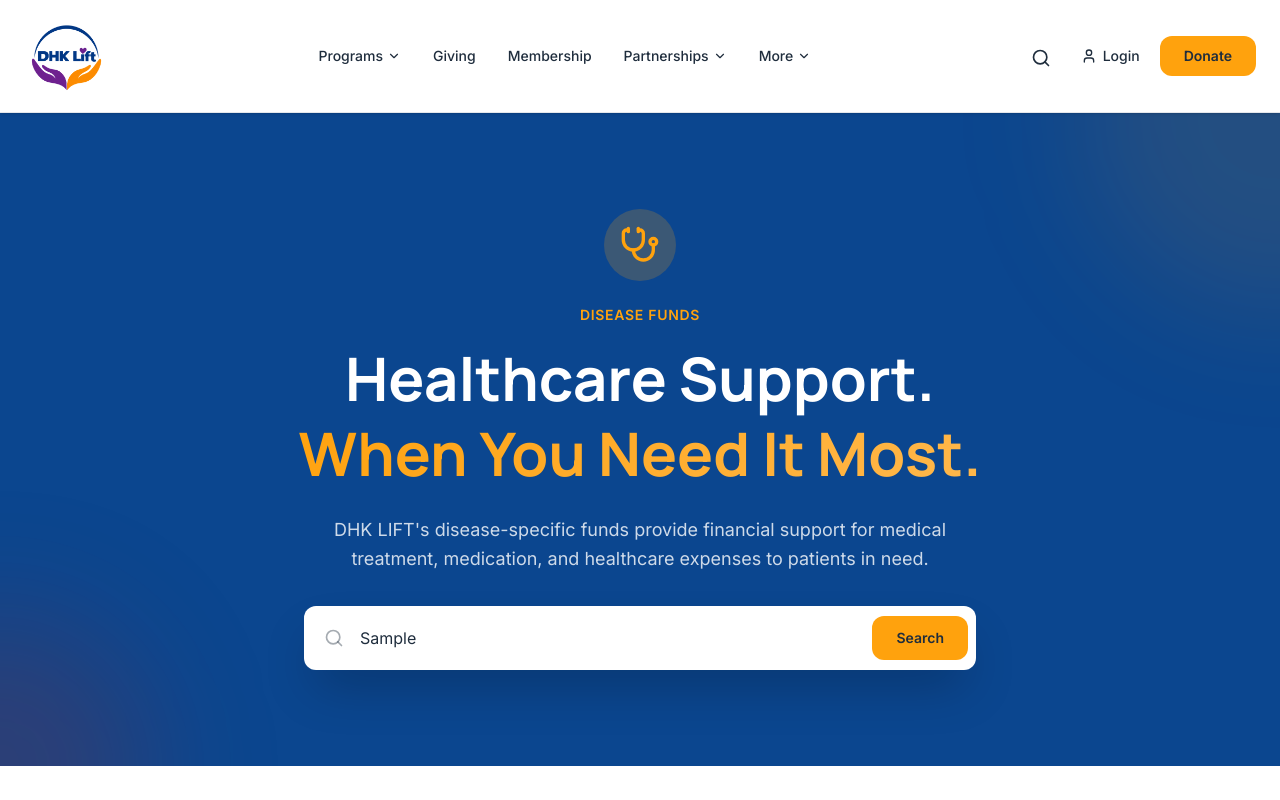
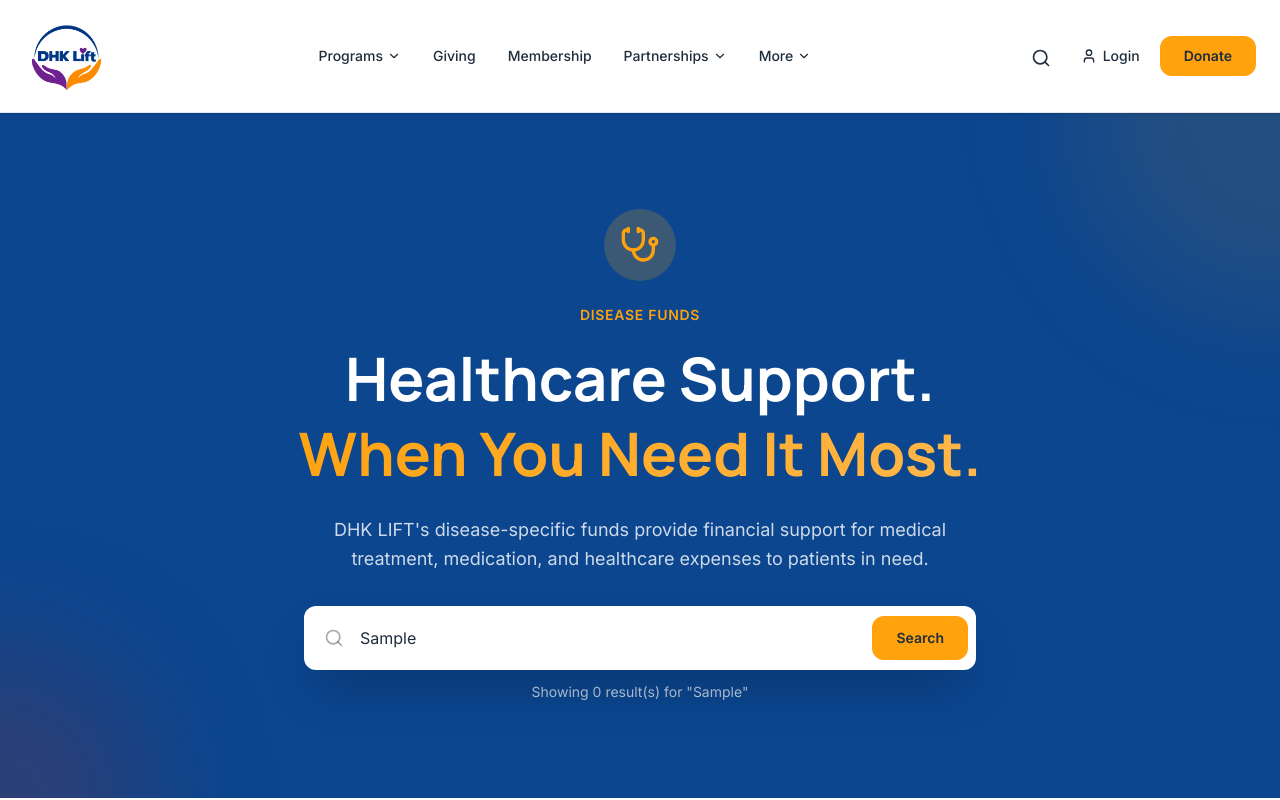
Before and after one commit to thewildleafshop/dhk-lift, a Next.js app: page /healthcare/funds in a window 1280 px wide. Both pictures are taken after typing "Sample" into the empty fields and a click on the button "Search". Shown: the top 800 px of the page. Built offline with nearby package versions, Linux system fonts and the light colour scheme.

Commit message:
Fixed Start Giving button to scroll to causes section

```diff
--- a/app/(public)/giving/page.tsx
+++ b/app/(public)/giving/page.tsx
@@ -158,7 +158,8 @@
       </section>
 
       {/* ================= CAUSES GRID ================= */}
-      <section className="max-w-container mx-auto px-6 py-16 md:py-24">
+      {/* ✅ id="causes" add kiya taake Start Giving button yahan scroll kare */}
+      <section id="causes" className="max-w-container mx-auto px-6 py-16 md:py-24">
         <div className="text-center mb-12">
           <h2 className="font-display text-3xl md:text-4xl font-bold text-navy">
             Choose Your Cause
@@ -300,6 +301,7 @@
             communities, and creating a better world.
           </p>
           <div className="mt-8 flex flex-wrap gap-4 justify-center">
+            {/* ✅ href="#causes" kar diya taake Choose Your Cause section par scroll ho */}
             <Link
               href="#causes"
               className="btn-lift bg-gold text-ink font-semibold px-8 py-4 rounded-input hover:bg-gold/90 transition-colors shadow-lg flex items-center gap-2"
--- a/app/(public)/healthcare/funds/page.tsx
+++ b/app/(public)/healthcare/funds/page.tsx
@@ -1,8 +1,10 @@
+"use client";
+
 import Link from "next/link";
+import { useState, useMemo } from "react";
 import {
   Heart,
   Search,
-  Filter,
   ChevronRight,
   Stethoscope,
   Activity,
@@ -17,8 +19,6 @@
   CheckCircle,
   Users,
   DollarSign,
-  TrendingUp,
-  Clock,
   Building2,
 } from "lucide-react";
 
@@ -170,6 +170,26 @@
 
 // ============ MAIN COMPONENT ============
 export default function DiseaseFundsPage() {
+  const [searchQuery, setSearchQuery] = useState("");
+  const [activeFilter, setActiveFilter] = useState("all");
+
+  // ✅ Filter funds based on search and status
+  const filteredFunds = useMemo(() => {
+    return funds.filter((fund) => {
+      const matchesSearch =
+        fund.name.toLowerCase().includes(searchQuery.toLowerCase()) ||
+        fund.disease.toLowerCase().includes(searchQuery.toLowerCase()) ||
+        fund.description.toLowerCase().includes(searchQuery.toLowerCase());
+
+      const matchesFilter =
+        activeFilter === "all" ||
+        (activeFilter === "active" && fund.status === "Active") ||
+        (activeFilter === "paused" && fund.status === "Paused");
+
+      return matchesSearch && matchesFilter;
+    });
+  }, [searchQuery, activeFilter]);
+
   const stats = {
     totalFunds: funds.length,
     activeFunds: funds.filter((f) => f.status === "Active").length,
@@ -207,13 +227,23 @@
               <Search className="absolute left-5 top-1/2 -translate-y-1/2 w-5 h-5 text-ink/40" />
               <input
                 type="text"
+                value={searchQuery}
+                onChange={(e) => setSearchQuery(e.target.value)}
                 placeholder="Search by disease, condition, or fund name..."
                 className="w-full pl-14 pr-32 py-4 md:py-5 rounded-input border-0 bg-white text-ink placeholder:text-ink/40 focus:outline-none focus:ring-4 focus:ring-gold/30 shadow-2xl text-base"
               />
-              <button className="absolute right-2 top-1/2 -translate-y-1/2 bg-gold text-ink font-semibold px-6 py-3 rounded-input hover:bg-gold/90 transition-colors text-sm">
+              <button
+                type="button"
+                className="absolute right-2 top-1/2 -translate-y-1/2 bg-gold text-ink font-semibold px-6 py-3 rounded-input hover:bg-gold/90 transition-colors text-sm"
+              >
                 Search
               </button>
             </div>
+            {searchQuery && (
+              <p className="text-white/70 text-sm mt-3">
+                Showing {filteredFunds.length} result(s) for "{searchQuery}"
+              </p>
+            )}
           </div>
         </div>
       </section>
@@ -248,26 +278,50 @@
       <section className="max-w-container mx-auto px-6 py-8">
         <div className="bg-white rounded-card p-4 shadow-sm border border-gray-100">
           <div className="flex flex-wrap gap-2">
-            {categories.map((cat, i) => (
+            {categories.map((cat) => {
+              const isActive = activeFilter === cat.id;
+              return (
                 <button
                   key={cat.id}
+                  onClick={() => setActiveFilter(cat.id)}
                   className={`px-4 py-2 rounded-full text-sm font-medium transition-all ${
-                  i === 0
-                    ? "bg-navy text-white"
+                    isActive
+                      ? "bg-navy text-white shadow-sm"
                       : "bg-cloud text-ink/70 hover:bg-navy/5 hover:text-navy"
                   }`}
                 >
                   {cat.label}
                 </button>
-            ))}
+              );
+            })}
           </div>
         </div>
       </section>
 
       {/* ================= FUNDS GRID ================= */}
       <section className="max-w-container mx-auto px-6 pb-16 md:pb-24">
+        {filteredFunds.length === 0 ? (
+          <div className="bg-white rounded-card p-12 text-center border border-gray-100">
+            <Search className="w-12 h-12 text-ink/30 mx-auto mb-4" />
+            <h3 className="font-display text-xl font-bold text-navy">
+              No Funds Found
+            </h3>
+            <p className="text-ink/60 mt-2">
+              Try a different search term or filter.
+            </p>
+            <button
+              onClick={() => {
+                setSearchQuery("");
+                setActiveFilter("all");
+              }}
+              className="mt-6 text-navy font-semibold hover:text-gold transition-colors"
+            >
+              Clear Filters
+            </button>
+          </div>
+        ) : (
           <div className="grid grid-cols-1 md:grid-cols-2 lg:grid-cols-3 gap-6">
-          {funds.map((fund) => {
+            {filteredFunds.map((fund) => {
               const Icon = fund.icon;
               const utilization = (fund.committed / fund.totalRaised) * 100;
 
@@ -277,7 +331,6 @@
                   href={`/healthcare/funds/${fund.slug}`}
                   className="card-hover bg-white rounded-card shadow-sm border border-gray-100 overflow-hidden flex flex-col group"
                 >
-                {/* Header */}
                   <div className="p-6 pb-0">
                     <div className="flex items-start justify-between mb-4">
                       <div className={`${fund.bgColor} rounded-full p-3`}>
@@ -299,7 +352,6 @@
                     </p>
                   </div>
 
-                {/* Stats */}
                   <div className="p-6 flex-1 flex flex-col justify-end">
                     <div className="grid grid-cols-3 gap-2 mb-4">
                       <div className="text-center p-2 bg-cloud rounded-input">
@@ -322,7 +374,6 @@
                       </div>
                     </div>
 
-                  {/* Utilization Bar */}
                     <div className="mb-4">
                       <div className="flex justify-between text-xs text-ink/60 mb-1">
                         <span>Utilization</span>
@@ -338,7 +389,6 @@
                       </div>
                     </div>
 
-                  {/* Action */}
                     <div className="flex items-center justify-between pt-4 border-t border-gray-100">
                       <span className="text-sm font-semibold text-navy group-hover:text-gold transition-colors flex items-center gap-1">
                         View Fund Details
@@ -353,6 +403,7 @@
               );
             })}
           </div>
+        )}
       </section>
 
       {/* ================= HOW IT WORKS ================= */}
```
Lines whose indentation alone changed are shown as unchanged.
